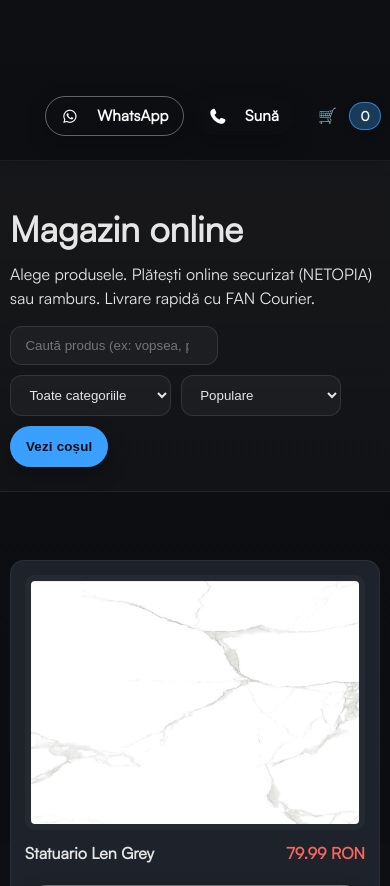
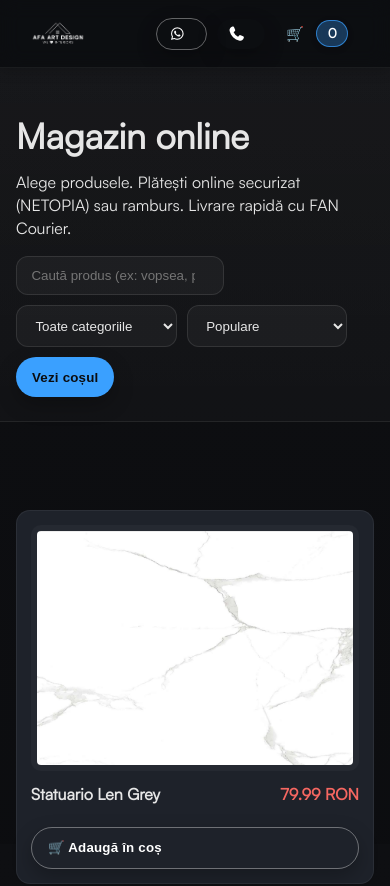
Before and after one commit to andreinightfall/afaartdesign-redesign, a PHP site: page /shop.html in a window 390 px wide. Shown: the top 886 px of the page. Run offline with PHP 8.4, Linux system fonts and the light colour scheme; some libraries are stand-ins or nearby versions.

Commit message:
Improved mobile layout style & visual bugs fixed

```diff
--- a/assets/css/main.css
+++ b/assets/css/main.css
@@ -90,12 +90,15 @@
 }
 
 .nav {
-  padding: 1.4rem 2rem; /* mai mult spațiu sus/jos + lateral */
+  display: flex; /* important pt. poziționare pe mobil */
+  align-items: center;
+  justify-content: space-between; /* împinge brand-ul la stânga și meniul la dreapta */
+  padding: 1.4rem 2rem;
 }
 
 @media (max-width: 900px) {
   .nav {
-    padding: 1.2rem 1.5rem; /* ușor redus pe mobil */
+    padding: 0.6rem 1rem; /* mai mic pe mobil */
   }
 }
 
@@ -107,7 +110,17 @@
   text-decoration: none;
 }
 
-/* nav links + micro animations */
+.brand img {
+  height: 36px; /* micșorat pe mobil */
+}
+
+@media (max-width: 900px) {
+  .brand img {
+    height: 30px;
+  }
+}
+
+/* nav links */
 .nav-list {
   display: flex;
   gap: 1rem;
@@ -119,7 +132,6 @@
   padding: 0.35rem 0.6rem;
   border-radius: 10px;
   transition: transform 0.15s ease, background-color 0.15s ease, opacity 0.15s ease;
-  will-change: transform;
 }
 
 .nav-list a:hover {
@@ -136,11 +148,15 @@
   gap: 0.6rem;
 }
 
+/* buton meniu mobil */
 .mobile-toggle {
   background: none;
   border: none;
   color: var(--text);
-  font-size: 1.5rem;
+  font-size: 1.4rem;
+  line-height: 1;
+  padding: 0.25rem 0.4rem;
+  cursor: pointer;
 }
 
 @media (max-width: 900px) {
@@ -149,6 +165,7 @@
   }
   .mobile-toggle {
     display: block;
+    margin-left: auto; /* se asigură că e în dreapta */
   }
 }
 
@@ -441,14 +458,6 @@
   .btn,.nav-list a{transition:none}
 }
 
-/* ===== Header / Nav ===== */
-.brand img{
-  height: 72px;          /* bigger logo */
-}
-@media (max-width: 600px){
-  .brand img{ height: 48px; }  /* keep it tidy on small screens */
-}
-
 /* Offset pentru conținut, ca header-ul fix să nu îl acopere */
 body{
   transition: padding-top .25s ease;
@@ -457,11 +466,6 @@
 /* Header FIXED (robust pe toate browserele) */
 header{
   transition: height .25s ease, background-color .2s ease, border-color .2s ease;
-}
-
-/* Containerul intern se întinde pe toată înălțimea header-ului */
-.nav{ /* controlăm ritmul doar cu height-ul header-ului */
-  transition: padding .25s ease;
 }
 
 /* Logo scalat din variabile */
@@ -485,16 +489,6 @@
 /* opțional: micșorare foarte ușoară a textului în stare shrink */
 header.shrink .nav-cta .btn{
   font-size: .98rem;
-}
-
-/* ===== Mobile: diferențe mai mici pentru a păstra ergonomia ===== */
-@media (max-width: 600px){
-  :root{
-    --navH: 82px;
-    --navH-shrink: 62px;
-    --logoH: 60px;
-    --logoH-shrink: 48px;
-  }
 }
 
 /* Social links layout */
@@ -932,19 +926,6 @@
    =============================== */
 @media (max-width: 600px){
 
-  /* Container & spacing */
-  .container{ width: min(100%, 100% - 1.25rem); }
-  .section{ padding: 44px 0; }
-  .section h2{ margin-bottom: 8px; }
-
-  /* Header / nav */
-  body{ padding-top: var(--navH); }
-  header{ backdrop-filter: blur(8px); }
-  .nav{ gap: .5rem; }
-  .brand img{ height: var(--logoH); }
-  .nav-cta{ gap: .4rem; }
-  .nav-cta .btn{ padding: .6rem .9rem; font-size: .95rem; }
-
   /* Hero */
   .hero{ padding: 72px 0 36px; }
   .hero .wrap{ display: grid; grid-template-columns: 1fr; gap: 22px; }
@@ -1039,9 +1020,6 @@
 }
 .nav .has-dropdown.is-open > .dropdown{ display: block; }
 
-/* Asigură-te că bară de navigație e deasupra hero-ului */
-header, .nav{ position: relative; z-index: 50; }
-
 
 /* ===============================
    Small tablets (600–900px): 2 produse / rând
@@ -1159,38 +1137,12 @@
   }
 }
 
-/* Asigură-te că niciun părinte nu rupe sticky (evită overflow pe body/html) */
-
-:root{
-  --navH: 64px;
-  --logoH: 32px;
-  --navBg: color-mix(in oklab, var(--bg, #0b0c0f), transparent 10%);
-}
-
-/* Sticky by default */
-header{
-  position: sticky;
-  top: 0;
-  z-index: 1000;                    /* peste aurora/hero */
-  background: var(--navBg);
-  backdrop-filter: blur(8px);
-  -webkit-backdrop-filter: blur(8px);
-  border-bottom: 1px solid rgba(255,255,255,.06);
-}
-
 /* Bară internă */
 .nav{
   display: flex;
   align-items: center;
   justify-content: space-between;
   gap: 16px;
-}
-
-
-/* Fallback class (JS o activează doar dacă e nevoie) */
-header.is-fixed{
-  position: fixed;
-  left: 0; right: 0; top: 0;
 }
 
 /* Evită cauzele comune care „distrug” sticky (pe header) */
@@ -1387,15 +1339,6 @@
   box-shadow: 0 4px 12px rgba(0, 0, 0, 0.15); /* shadow subtil */
 }
 
-/* Bară internă */
-.nav {
-  display: flex;
-  align-items: center;
-  justify-content: space-between;
-  gap: 16px;
-  padding: 1.2rem 2rem; /* mai mult spațiu stânga/dreapta */
-}
-
 /* Desktop nav-list */
 .nav .nav-list {
   display: flex;
@@ -1446,11 +1389,6 @@
 @media (max-width: 900px) {
   .mobile-toggle {
     display: inline-flex;
-  }
-
-  .nav {
-    position: relative;
-    padding: 1rem 1.2rem; /* mai mic pe mobil */
   }
 
   .nav .nav-list {
@@ -1751,3 +1689,92 @@
 #miniCart.cart.open .cart-dropdown,
 #miniCart.cart.is-hover .cart-dropdown,
 #miniCart.cart:hover .cart-dropdown{ display:block; }
+
+/* ===== Header / Nav (curat) ===== */
+header{
+  z-index: 1000;
+  background: rgba(12,14,18,.6);
+  /* fără sticky aici; ai deja script de pin pe scroll */
+}
+
+.nav{
+  display: flex;
+  align-items: center;
+  justify-content: space-between;
+  gap: 12px;
+  padding: 0.6rem 1rem;          /* compact pe toate, ajustăm pe desktop mai jos */
+}
+
+/* Brand / logo */
+.brand{
+  display: flex;
+  align-items: center;
+  gap: .75rem;
+  text-decoration: none;
+}
+.brand img{
+  height: 36px;                  /* dimensiune implicită */
+}
+
+/* Linkuri */
+.nav-list{
+  display: flex;
+  align-items: center;
+  gap: 18px;
+}
+.nav-list a{
+  opacity:.9;
+  padding:.35rem .6rem;
+  border-radius:10px;
+  transition:transform .15s, background-color .15s, opacity .15s;
+}
+.nav-list a:hover{ opacity:1; transform:scale(1.06); background:rgba(255,255,255,.06); }
+.nav-list a:active{ transform:scale(.98); }
+
+/* CTA din dreapta */
+.nav-cta{ display:flex; align-items:center; gap:10px; }
+
+/* Buton meniu mobil */
+.mobile-toggle{
+  display: none;
+  background: transparent;
+  border: 1px solid rgba(255,255,255,.25);
+  border-radius: 10px;
+  color: var(--text);
+  font-size: 1.15rem;            /* mai mic */
+  line-height: 1;
+  padding: .3rem .5rem;
+}
+
+/* ===== Mobile (≤ 900px) ===== */
+@media (max-width: 900px){
+  .nav{ padding: 0.5rem 0.9rem; }     /* și mai compact */
+  .brand img{ height: 28px; }         /* logo mai mic pe mobil */
+  .nav-cta .btn{ padding: .5rem .7rem; font-size: .9rem; }
+  .nav-cta .hide-mobile{ display: none !important; }  /* ascunde butoanele mari dacă ai clasa */
+
+  .mobile-toggle{ display: inline-flex; margin-left: auto; } /* împins în dreapta */
+  .nav-list{
+    position: absolute; top: 100%; left: 0; right: 0;
+    background: var(--panel, #121317);
+    border: 1px solid rgba(255,255,255,.08);
+    border-radius: 12px;
+    box-shadow: 0 16px 40px rgba(0,0,0,.35);
+    z-index: 60;
+
+    display: flex; flex-direction: column; gap: 6px;
+    padding: 0 12px;
+    max-height: 0; overflow: hidden; opacity: 0; transform: translateY(-6px);
+    pointer-events: none;
+    transition: max-height .35s ease, opacity .30s ease, transform .30s ease, padding .20s ease;
+  }
+  .nav.open .nav-list{
+    padding: 10px 12px; max-height: 500px; opacity: 1; transform: translateY(0); pointer-events: auto;
+  }
+  .nav .nav-list a{ display:block; padding: 10px 8px; }
+}
+
+/* ===== Desktop (≥ 901px) ===== */
+@media (min-width: 901px){
+  .nav{ padding: 1rem 2rem; }    /* mai generos pe desktop */
+}
--- a/package.json
+++ b/package.json
@@ -26,6 +26,7 @@
     "magnific-popup": "^1.2.0",
     "netopia-card": "^2.1.2",
     "node-fetch": "^3.3.2",
+    "postcss-safe-parser": "^7.0.1",
     "sharp": "^0.34.3"
   },
   "devDependencies": {
--- a/shop.html
+++ b/shop.html
@@ -147,10 +147,10 @@
       </div>
       <div class="nav-cta">
         <a class="btn ghost magnetic-green" href="https://wa.me/+40790323945" target="_blank" rel="noopener">
-          <i class="fa-brands fa-whatsapp" aria-hidden="true"></i> WhatsApp
+          <i class="fa-brands fa-whatsapp" aria-hidden="true"></i>
         </a>
         <a class="btn magnetic-green" href="tel:+40790323945">
-          <i class="fa-solid fa-phone" aria-hidden="true"></i> Sună
+          <i class="fa-solid fa-phone" aria-hidden="true"></i>
         </a>
         <!-- Mini Cart -->
         <div id="miniCart" class="cart">
```
Also changed, not shown: other parts of shop.html (+38 -0 lines), index.html (+25 -4 lines), package-lock.json.
